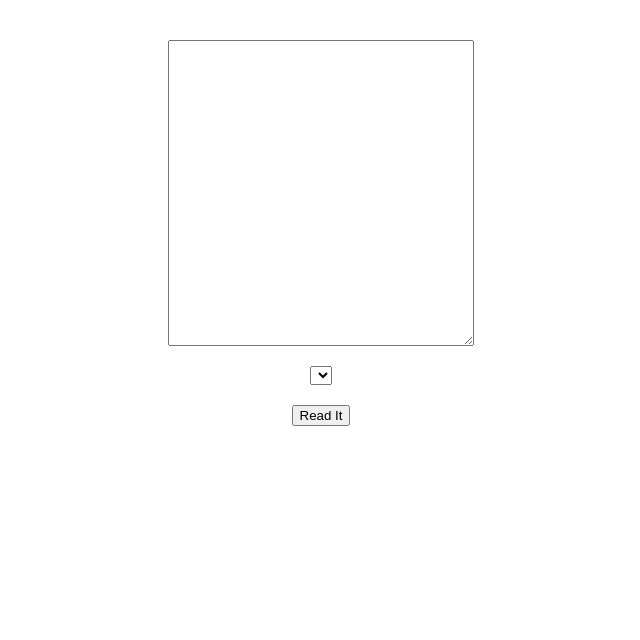
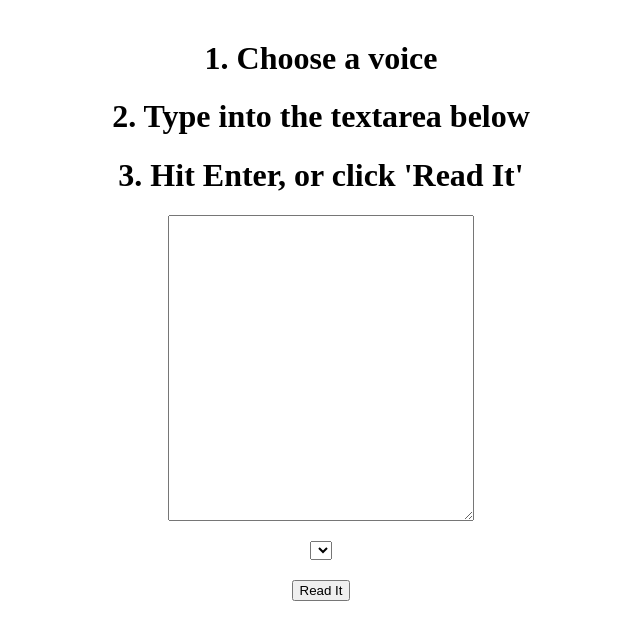
Before and after one commit to sufyanadam/read-it, a plain HTML site: page index.html in a window 1280 px wide. Shown: the whole page, without its empty margins (319-959 px from the left). Drawn offline with Linux system fonts and the light colour scheme.

Commit message:
Add instructions

```diff
--- a/index.html
+++ b/index.html
@@ -29,6 +29,9 @@
     }
   </style>
   <div class='container'>
+    <h1>1. Choose a voice</h1>
+    <h1>2. Type into the textarea below</h1>
+    <h1>3. Hit Enter, or click 'Read It'</h1>
     <textarea></textarea>
     <select></select>
     <button>Read It</button>
```
